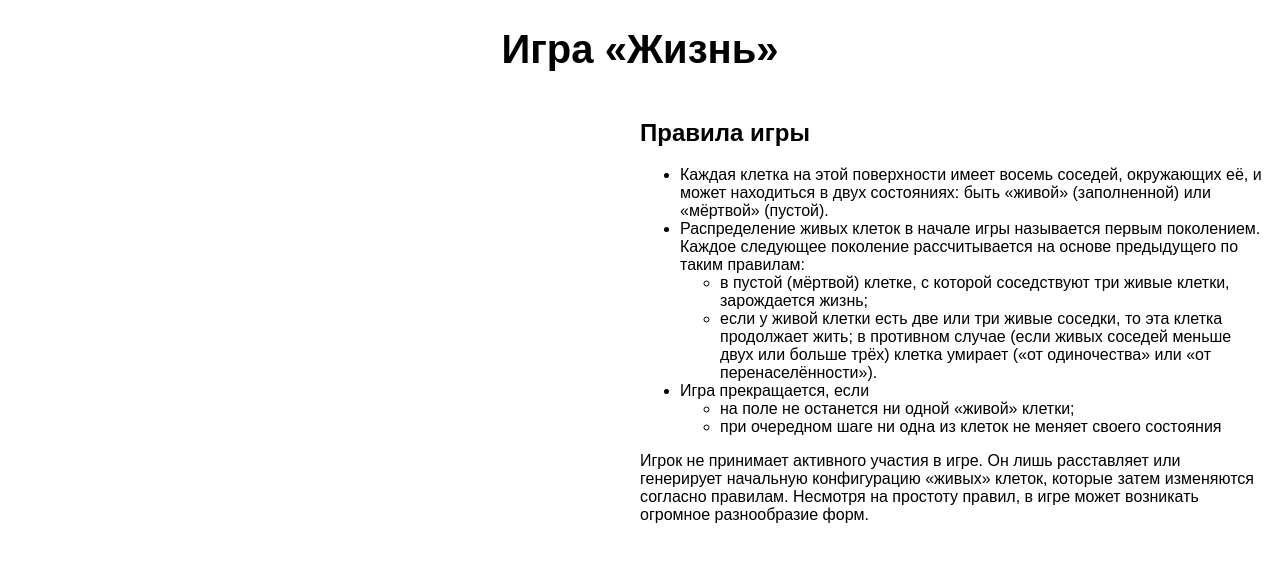
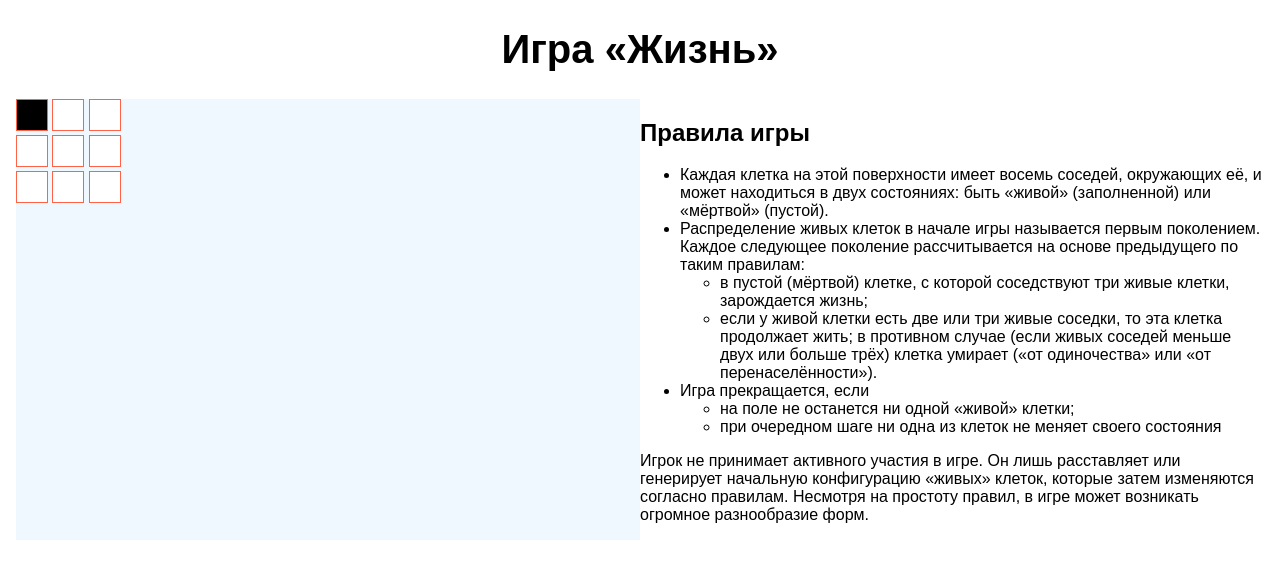
Before and after one commit to ivan-pl/game-of-life, a website built with webpack: page src/index.html in a window 1280 px wide. Built offline with nearby package versions, Linux system fonts and the light colour scheme.

```diff
--- a/src/index.html
+++ b/src/index.html
@@ -9,7 +9,19 @@
   <body class="page">
     <main class="game">
       <h1 class="game__header">Игра «Жизнь»</h1>
-      <section class="field game__field"></section>
+      <section class="field game__field">
+        <div class="field__cell field__cell--alive"></div>
+        <div class="field__cell"></div>
+        <div class="field__cell"></div>
+        <br />
+        <div class="field__cell"></div>
+        <div class="field__cell"></div>
+        <div class="field__cell"></div>
+        <br />
+        <div class="field__cell"></div>
+        <div class="field__cell"></div>
+        <div class="field__cell"></div>
+      </section>
       <article class="rules game__rules">
         <h2 class="rules__header">Правила игры</h2>
         <ul class="rules__container">
--- a/src/styles/style.scss
+++ b/src/styles/style.scss
@@ -45,3 +45,20 @@
     grid-area: rules;
   }
 }
+
+.field {
+  background-color: aliceblue;
+  padding: auto;
+
+  &__cell {
+    display: inline-block;
+    width: 2rem;
+    height: 2rem;
+    background-color: white;
+    border: 1px solid tomato;
+
+    &--alive {
+      background-color: black;
+    }
+  }
+}
```
Also changed, not shown: src/scripts/gameView.test.ts (+65 -0 lines), src/scripts/gameView.ts (+44 -0 lines), .eslintrc.js.
